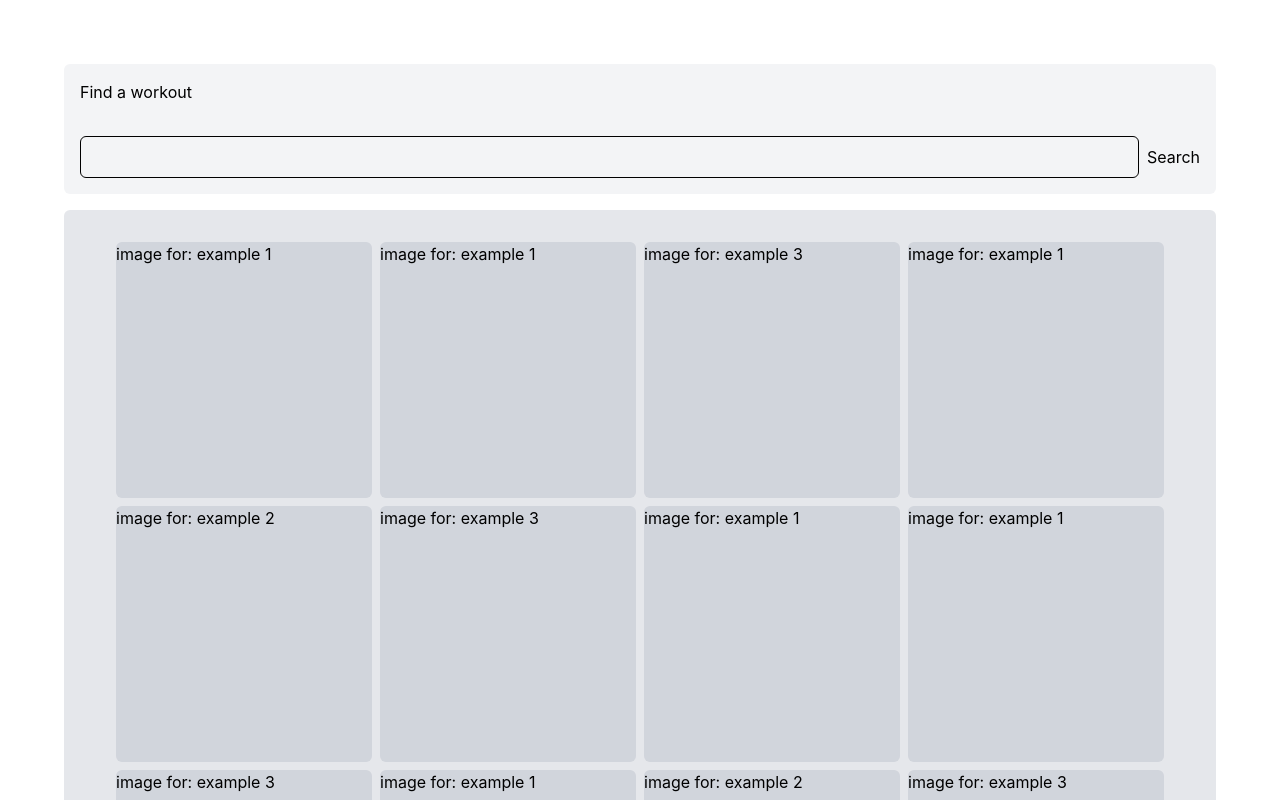
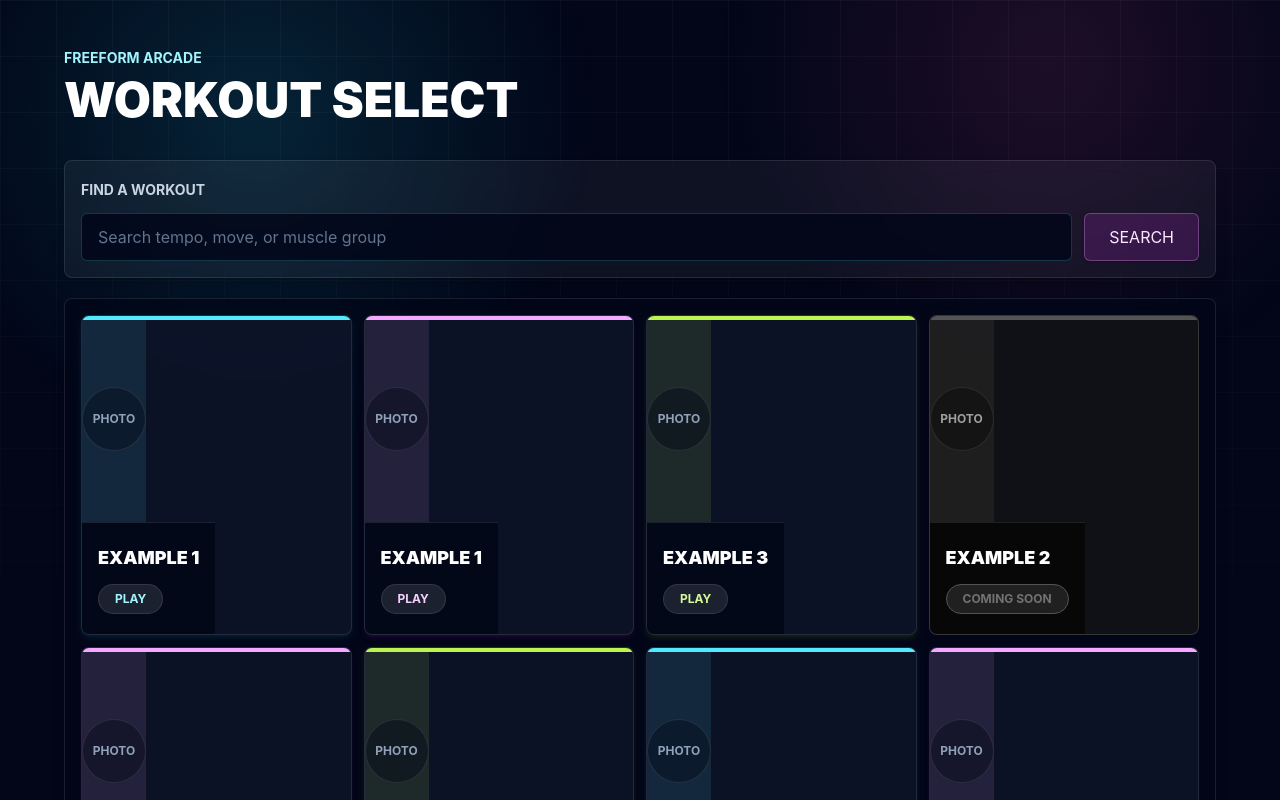
Before and after one commit to RonkZeDonk/freeform, a React (Vite) app in the folder frontend/: page / in a window 1280 px wide. Shown: the top 800 px of the page. Built offline with nearby package versions, Linux system fonts and the light colour scheme.

Commit message:
feat: slop

```diff
--- a/frontend/src/ExplorePage.tsx
+++ b/frontend/src/ExplorePage.tsx
@@ -2,25 +2,51 @@ import ExerciseList from "./components/ExerciseGrid";
 
 function ExplorePage() {
   return (
-    <div className="mt-16 px-16 flex flex-col max-w-7xl mx-auto gap-4">
-      <div className="bg-gray-100 rounded-md p-4 flex flex-col gap-1">
-        <label htmlFor="search">Find a workout</label>
-        <br/>
+    <main className="min-h-screen overflow-hidden bg-slate-950 px-4 py-8 text-white sm:px-8 lg:px-16">
+      <div className="pointer-events-none fixed inset-0 bg-[radial-gradient(circle_at_20%_15%,rgba(34,211,238,0.14),transparent_28%),radial-gradient(circle_at_82%_8%,rgba(236,72,153,0.12),transparent_26%)]" />
+      <div className="pointer-events-none fixed inset-0 bg-[linear-gradient(rgba(255,255,255,0.035)_1px,transparent_1px),linear-gradient(90deg,rgba(255,255,255,0.035)_1px,transparent_1px)] bg-[size:56px_56px] [mask-image:linear-gradient(to_bottom,black,transparent)]" />
 
-        <div className="flex gap-2">
-          <input type="search" id="search" className="flex-1 border rounded-md p-2" />
+      <div className="relative mx-auto flex max-w-7xl flex-col gap-5">
+        <header className="py-4">
+          <div>
+            <p className="text-sm font-bold uppercase text-cyan-200">
+              Freeform Arcade
+            </p>
+            <h1 className="mt-2 text-4xl font-black uppercase text-white sm:text-5xl">
+              Workout Select
+            </h1>
+          </div>
+        </header>
+
+        <form className="rounded-lg border border-white/10 bg-white/[0.05] p-4 shadow-lg shadow-black/20 backdrop-blur">
+          <label htmlFor="search" className="text-sm font-bold uppercase text-slate-300">
+            Find a workout
+          </label>
+
+          <div className="mt-3 flex flex-col gap-3 sm:flex-row">
+            <input
+              type="search"
+              id="search"
+              placeholder="Search tempo, move, or muscle group"
+              className="min-h-12 flex-1 rounded-md border border-cyan-300/20 bg-slate-950/80 px-4 text-white outline-none transition placeholder:text-slate-500 focus:border-cyan-200"
+            />
           <button
             type="submit"
             id="searchBtn"
-            onClick={
-              (e)=>{e.preventDefault();}
-            }>Search</button>
+            className="min-h-12 rounded-md border border-fuchsia-300/30 bg-fuchsia-500/15 px-6 text-sm font-black uppercase text-fuchsia-100 shadow-sm shadow-black/20 transition hover:-translate-y-0.5 hover:bg-fuchsia-500/25 active:translate-y-0"
+            onClick={(e) => {
+              e.preventDefault();
+            }}
+          >
+            Search
+          </button>
         </div>
+        </form>
+
+        <ExerciseList exercises={["example 1", "example 1", "example 3", { name: "example 2", disabled: true }, "example 2", "example 3", "example 1", "example 1", "example 3", "example 1", { name: "example 2", disabled: true }, "example 3", "example 1", "example 1", "example 3", "example 1", "example 2", "example 3"]} />
+        <ExerciseList exercises={["example 1", { name: "example 3", disabled: true }, "example 3", "example 1", "example 2", "example 3", "example 1", "example 1", "example 3", "example 1", "example 2", "example 3", "example 1", "example 1", "example 3", "example 1", "example 2", "example 3"]} />
       </div>
-
-      <ExerciseList exercises={["example 1", "example 1", "example 3", "example 1", "example 2", "example 3", "example 1", "example 1", "example 3", "example 1", "example 2", "example 3", "example 1", "example 1", "example 3", "example 1", "example 2", "example 3"]} />
-      <ExerciseList exercises={["example 1", "example 1", "example 3", "example 1", "example 2", "example 3", "example 1", "example 1", "example 3", "example 1", "example 2", "example 3", "example 1", "example 1", "example 3", "example 1", "example 2", "example 3"]} />
-    </div>
+    </main>
   )
 }
 
--- a/frontend/src/components/ExerciseGrid.tsx
+++ b/frontend/src/components/ExerciseGrid.tsx
@@ -1,14 +1,95 @@
-type Exercise = "example 1" | "example 2" | "example 3";
+type ExerciseName = "example 1" | "example 2" | "example 3";
+type Exercise = ExerciseName | { name: ExerciseName; disabled?: boolean };
+
+const exerciseStyles = [
+  {
+    accent: "bg-cyan-300",
+    photo: "bg-cyan-300/10",
+    glow: "shadow-cyan-500/10",
+    text: "text-cyan-200",
+    ring: "group-hover:border-cyan-300/70",
+  },
+  {
+    accent: "bg-fuchsia-300",
+    photo: "bg-fuchsia-300/10",
+    glow: "shadow-fuchsia-500/10",
+    text: "text-fuchsia-200",
+    ring: "group-hover:border-fuchsia-300/70",
+  },
+  {
+    accent: "bg-lime-300",
+    photo: "bg-lime-300/10",
+    glow: "shadow-lime-500/10",
+    text: "text-lime-200",
+    ring: "group-hover:border-lime-300/70",
+  },
+];
+
+function getExerciseDetails(exercise: Exercise) {
+  return typeof exercise === "string"
+    ? { name: exercise, disabled: false }
+    : { disabled: false, ...exercise };
+}
 
 function ExerciseList({ exercises }: { exercises: Exercise[] }) {
   return (
-    <div className="bg-gray-200 rounded-md py-8 flex flex-wrap gap-2 justify-center">
-      {exercises?.map((e) => (
-        <div className="bg-gray-300 rounded-md aspect-square w-64">
-          image for: {e}
-        </div>
-      ))}
-    </div>
+    <section className="rounded-lg border border-white/10 bg-slate-950/70 p-3 shadow-lg shadow-black/20 backdrop-blur sm:p-4">
+      <div className="grid grid-cols-1 gap-3 sm:grid-cols-2 lg:grid-cols-3 xl:grid-cols-4">
+        {exercises?.map((exercise, index) => {
+          const { name, disabled } = getExerciseDetails(exercise);
+          const style = exerciseStyles[index % exerciseStyles.length];
+
+          return (
+            <button
+              key={`${name}-${index}`}
+              type="button"
+              disabled={disabled}
+              className={[
+                "group relative flex min-h-80 w-full flex-col overflow-hidden rounded-lg border text-left transition duration-200",
+                "focus-visible:outline-2 focus-visible:outline-offset-2 focus-visible:outline-cyan-200",
+                disabled
+                  ? "cursor-not-allowed border-slate-700/80 bg-slate-900/70 text-slate-500 grayscale"
+                  : `border-white/10 bg-slate-900/80 text-white shadow-md ${style.glow} ${style.ring} hover:-translate-y-0.5 hover:bg-slate-900 active:translate-y-0`,
+              ].join(" ")}
+            >
+              <span
+                className={[
+                  "absolute inset-x-0 top-0 h-1",
+                  disabled ? "bg-slate-600" : style.accent,
+                ].join(" ")}
+              />
+              <span
+                className={[
+                  "flex flex-1 items-center justify-center",
+                  disabled ? "bg-slate-800/60" : style.photo,
+                ].join(" ")}
+                aria-hidden="true"
+              >
+                <span className="flex h-16 w-16 items-center justify-center rounded-full border border-white/10 bg-slate-950/40 text-xs font-bold uppercase text-slate-400">
+                  Photo
+                </span>
+              </span>
+
+              <span className="flex min-h-28 flex-col items-start justify-center gap-3 border-t border-white/10 bg-slate-950/85 p-4">
+                <span className="block text-lg font-black uppercase text-white">
+                  {name}
+                </span>
+                <span
+                  className={[
+                    "shrink-0 rounded-full border px-4 py-1.5 text-xs font-bold uppercase",
+                    disabled
+                      ? "border-slate-600 bg-slate-800/80 text-slate-500"
+                      : `border-white/10 bg-white/10 ${style.text}`,
+                  ].join(" ")}
+                >
+                  {disabled ? "Coming soon" : "Play"}
+                </span>
+              </span>
+            </button>
+          );
+        })}
+      </div>
+    </section>
   );
 }
 
--- a/frontend/src/index.css
+++ b/frontend/src/index.css
@@ -1,4 +1,26 @@
 @import "tailwindcss";
+
+:root {
+  color: #f8fafc;
+  background: #020617;
+  font-family: Inter, ui-sans-serif, system-ui, -apple-system, BlinkMacSystemFont, "Segoe UI", sans-serif;
+}
+
+body {
+  min-width: 320px;
+  min-height: 100vh;
+  margin: 0;
+  background: #020617;
+}
+
+button,
+input {
+  font: inherit;
+}
+
+* {
+  box-sizing: border-box;
+}
 /* :root { */
 /*   --text: #6b6375; */
 /*   --text-h: #08060d; */
--- a/frontend/src/main.tsx
+++ b/frontend/src/main.tsx
@@ -1,7 +1,6 @@
 import { StrictMode } from 'react'
 import { createRoot } from 'react-dom/client'
 import './index.css'
-import App from './App.tsx'
 import ExplorePage from './ExplorePage.tsx'
 
 createRoot(document.getElementById('root')!).render(
```
